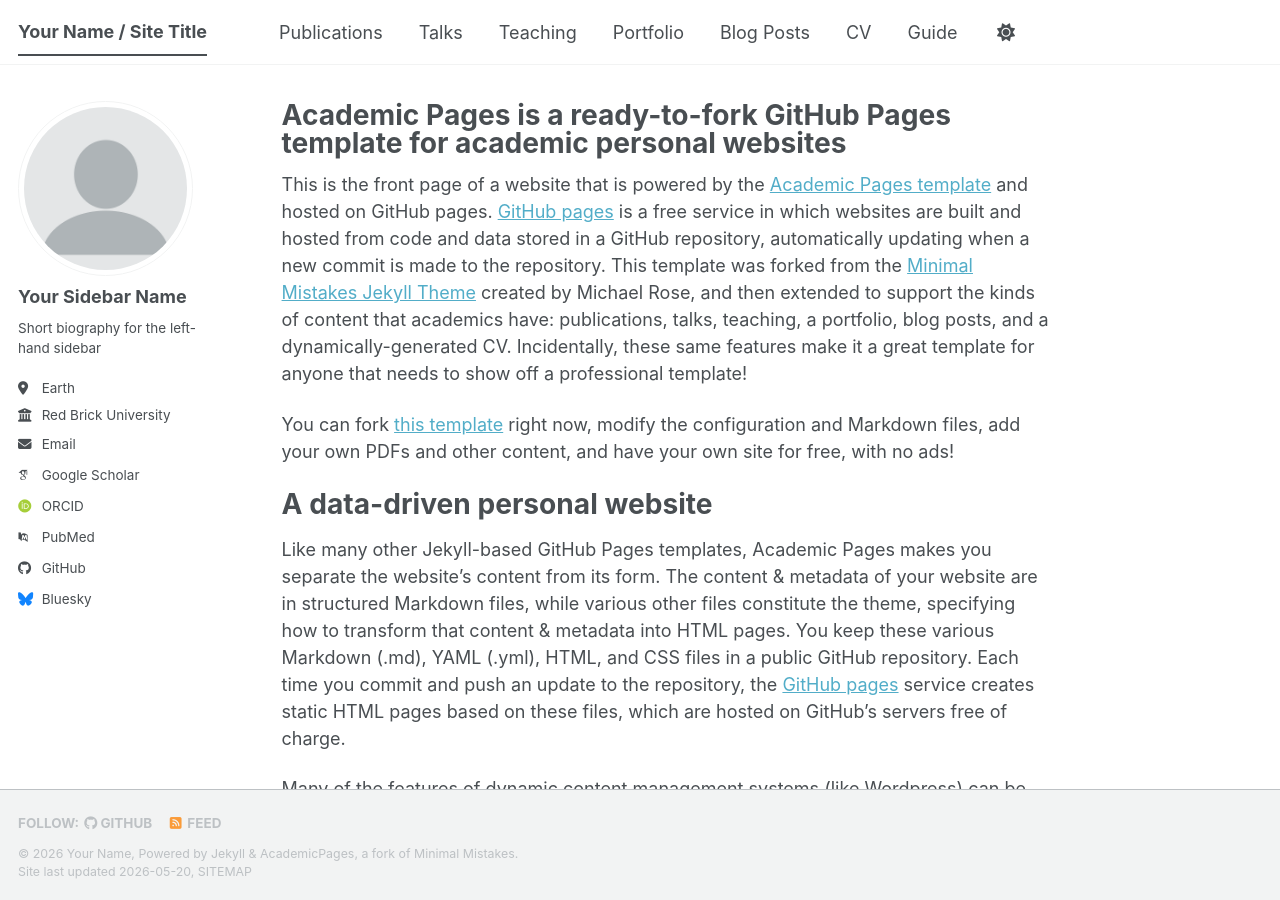
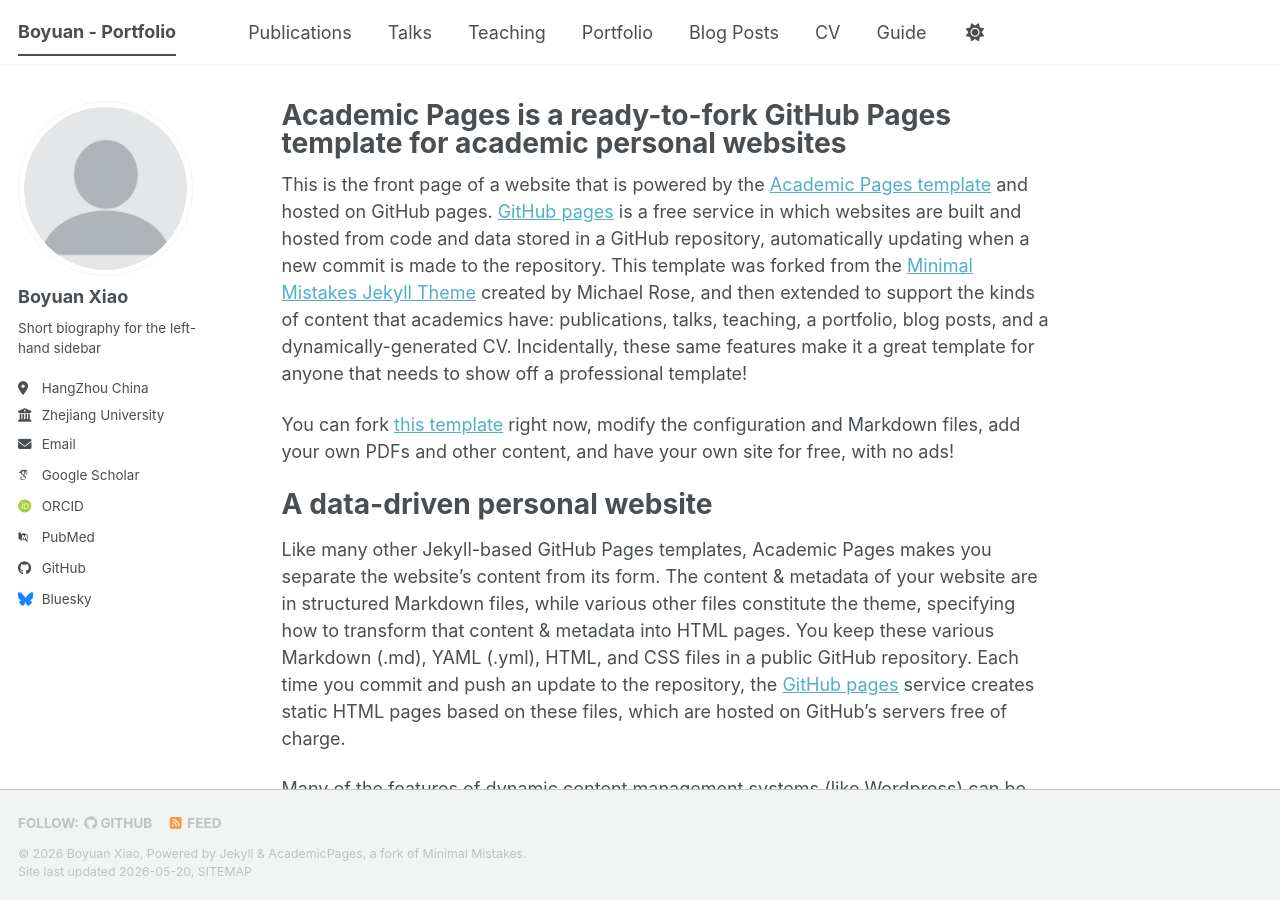
Before and after one commit to FSXLN/FSXLN.github.io, a Jekyll site: the page built from _pages/about.md, in a window 1280 px wide and 900 px high. Built offline with Jekyll 4.4.1, drawn with Linux system fonts in a browser that asks for light colours; some web fonts are replaced; a script bundle is joined from its source files by our own code; library files that are not in the unit come from our copies.

Commit message:
init author info

```diff
--- a/_config.yml
+++ b/_config.yml
@@ -9,9 +9,9 @@
 # Basic Site Settings
 locale                   : "en-US"
 site_theme               : "default" # The available themes options are "default", "air", "sunrise", "mint", "dirt" and "contrast"
-title                    : "Your Name / Site Title"
+title                    : "Boyuan - Portfolio "
 title_separator          : "-"
-name                     : &name "Your Name"
+name                     : "Boyuan Xiao"
 description              : &description "Your Name's academic portfolio"   # Update this with a general description of your site, this is the default if not overridden by a page
 url                      : https://academicpages.github.io # The base hostname & protocol for your site e.g. "https://[your GitHub username].github.io",
                                                            # or if you already have some other page hosted on Github then use "https://[your GitHub username].github.io/[Your Repo Name]"
@@ -24,13 +24,13 @@
 author:
   # Biographic information
   avatar           : "profile.png"
-  name             : "Your Sidebar Name"
+  name             : "Boyuan Xiao"
   pronouns         : # example: "she/her"
   bio              : "Short biography for the left-hand sidebar"
-  location         : "Earth"
-  employer         : "Red Brick University"
+  location         : "HangZhou China"
+  employer         : "Zhejiang University"
   uri              : # URL
-  email            : "none@example.org"
+  email            : "12421064@zju.edu.cn"
 
   # Academic websites
   academia         : # URL
```
